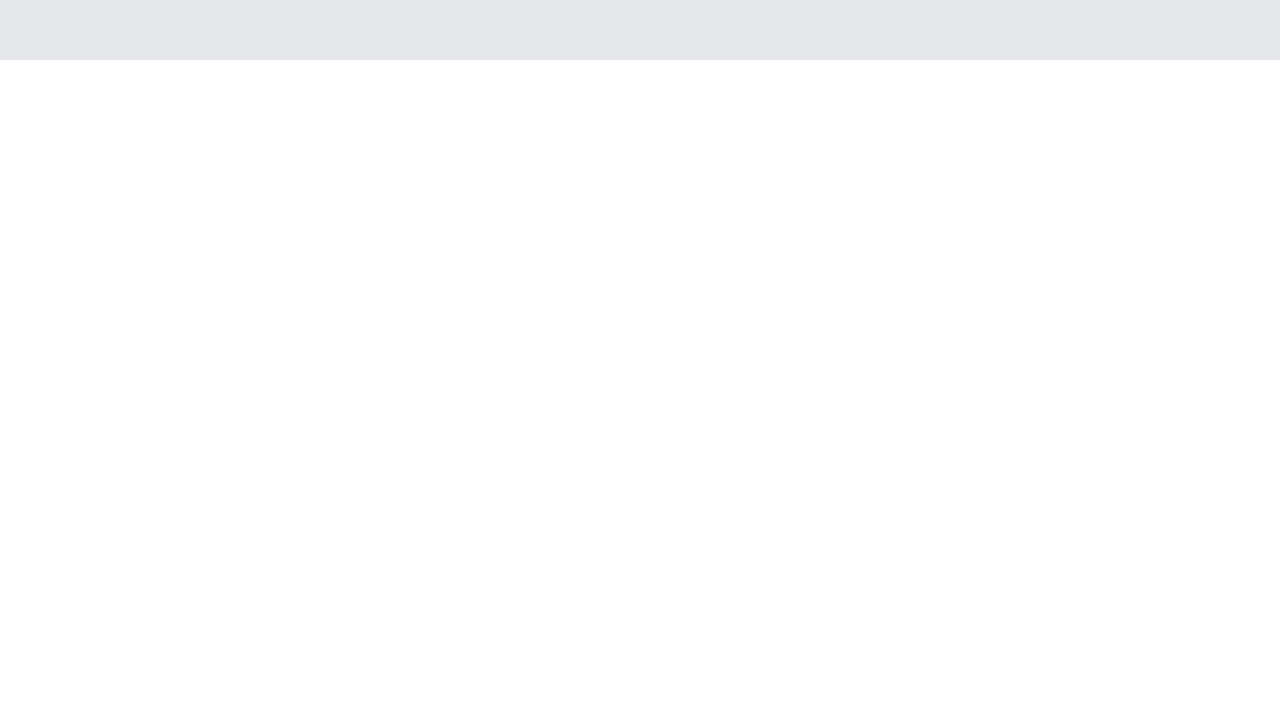
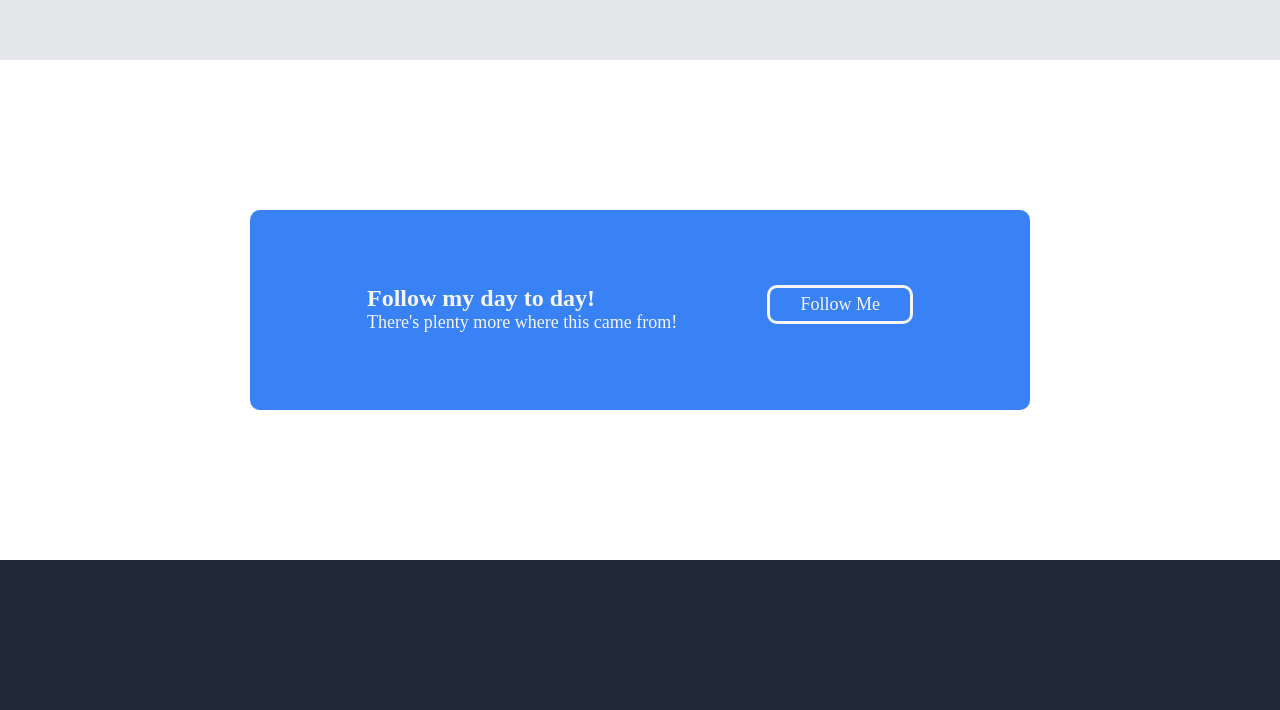
Before and after one commit to everemch/odin-landing-page, a plain HTML site: page index.html in a window 1280 px wide. Shown: the part 1890-2600 px from the top of the page. Drawn offline with Linux system fonts and the light colour scheme.

Commit message:
Completed signup maincontainer

```diff
--- a/index.html
+++ b/index.html
@@ -54,11 +54,15 @@
       If you're feeling spicy, a bird will do!</p>
       <h6 class="quotename">- Kai</h6>
     </div>
-    <div class="footer-container maincontainer">
+    <div class="signup-container maincontainer">
         <div class="signup-banner">
-            <a class="signup-button"></a>
+          <div class="signup-text">
+            <h4>Follow my day to day!</h4>
+            <h5>There's plenty more where this came from!</h5>
+          </div>
+          <a class="signup-button">Follow Me</a>
         </div>
-        <div class="footer"></div>
     </div>
+    <div class="footer"></div>
   </body>
 </html>
--- a/style.css
+++ b/style.css
@@ -61,14 +61,17 @@
     color: #E5E7Eb;
 }
 
-.header-signup .signup-button {
+.signup-button {
     display: inline-block;
-    margin-top: 10px;
     padding: 6px;
     padding-right: 30px;
     padding-left: 30px;
     border-radius: 10px;
     background-color: #3882F6;
+}
+
+.header-signup .signup-button {
+    margin-top: 10px;
 }
 
 .header-image {
@@ -131,3 +134,43 @@
     font-weight: bold;
     text-align: right;
 }
+
+.signup-container {
+    height: 500px;
+    padding-top: 150px;
+}
+
+.signup-banner {
+    background-color: #3882F6;
+    height: 200px;
+    border-radius: 10px;
+    display: flex;
+    justify-content: space-between;
+    padding-top: 75px;
+    color: whitesmoke;
+}
+
+.signup-text {
+    margin-left: 15%;
+}
+
+.signup-banner, h4 {
+    font-size: 24px;
+}
+
+.signup-banner, h5 {
+    font-weight: lighter;
+    font-size: 18px;
+}
+
+.signup-banner .signup-button {
+    border-style: solid;
+    border-color: whitesmoke;
+    height: fit-content;
+    margin-right: 15%;
+}
+
+.footer {
+    background-color: #1F2937;
+    height: 150px;
+}
```
